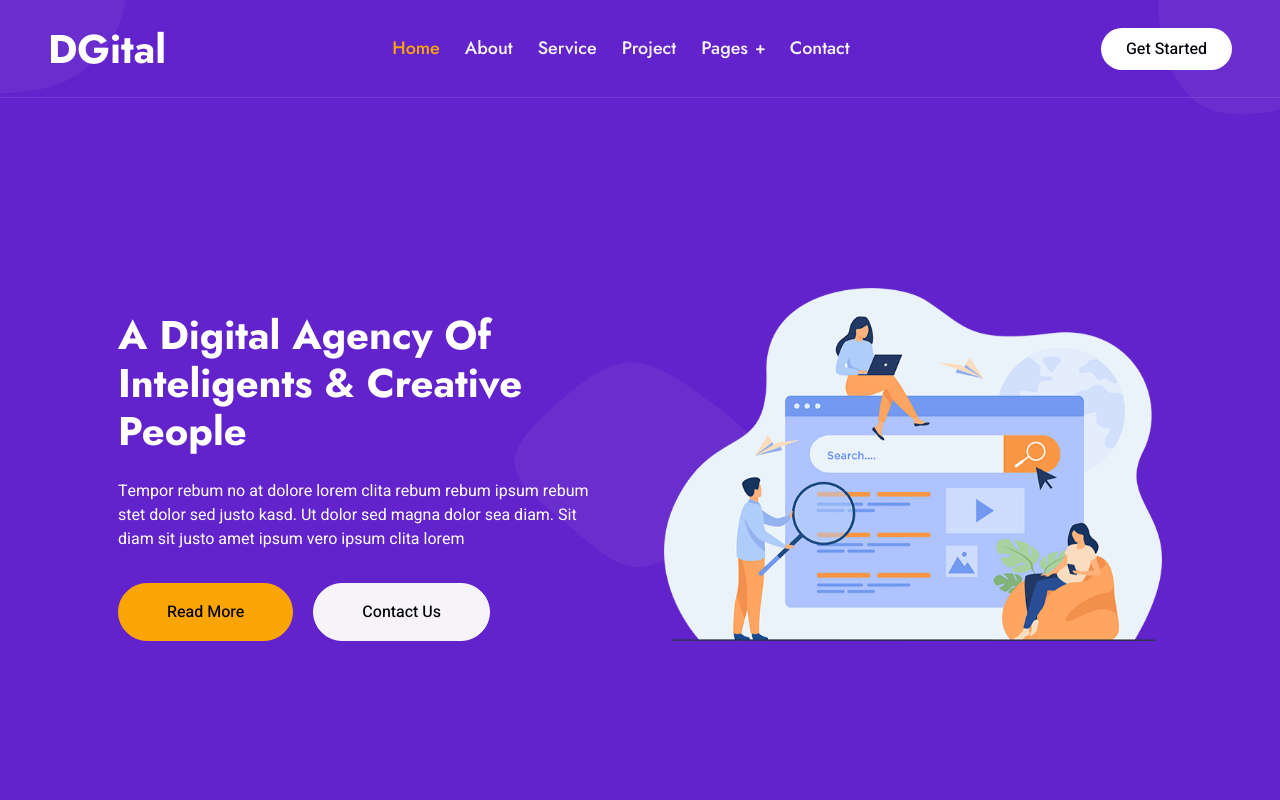
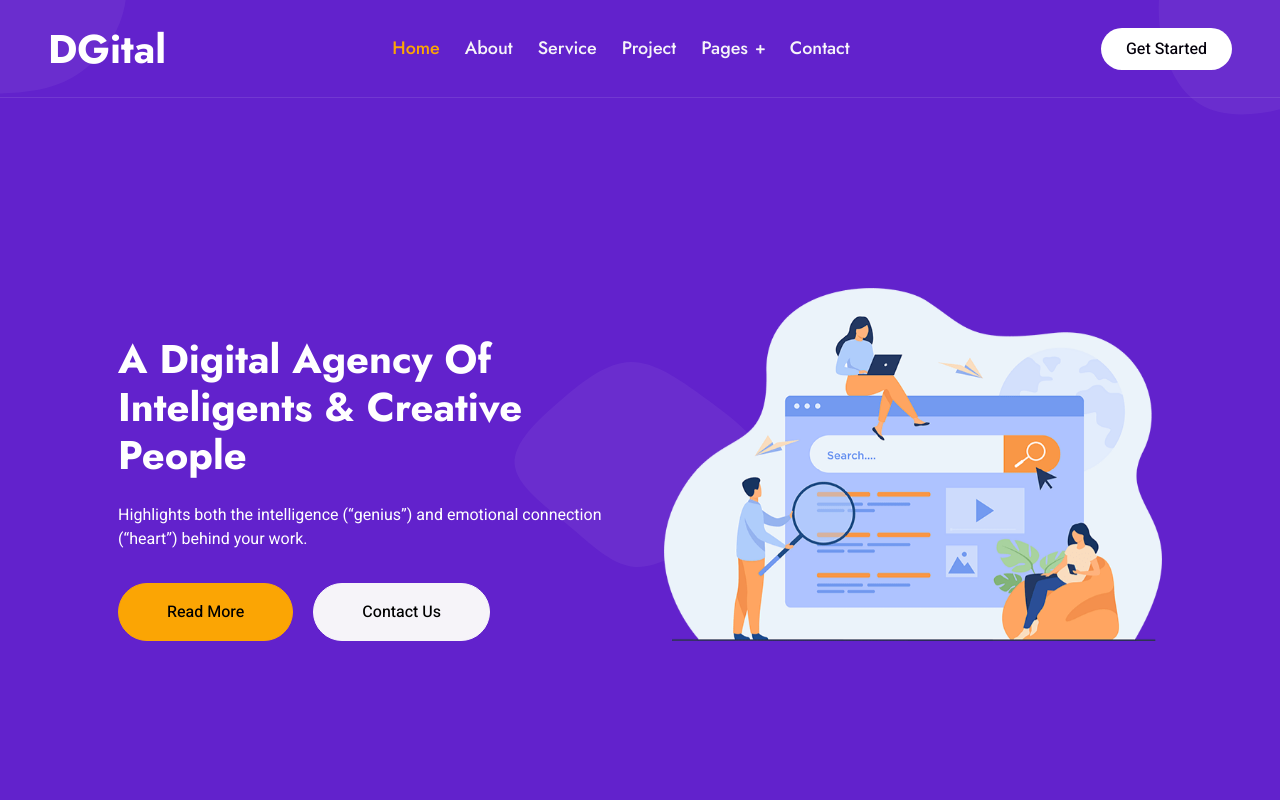
Before and after one commit to vm3458266-ai/VISHAL, a plain HTML site: page index.html in a window 1280 px wide. Shown: the top 800 px of the page. Drawn offline with nearby package versions, Linux system fonts and the light colour scheme; animation ran at ten frames a second.

Commit message:
Update index.html

```diff
--- a/index.html
+++ b/index.html
@@ -78,7 +78,7 @@
                     <div class="row g-5 align-items-end">
                         <div class="col-lg-6 text-center text-lg-start">
                             <h1 class="text-white mb-4 animated slideInDown">A Digital Agency Of Inteligents & Creative People</h1>
-                            <p class="text-white pb-3 animated slideInDown">Tempor rebum no at dolore lorem clita rebum rebum ipsum rebum stet dolor sed justo kasd. Ut dolor sed magna dolor sea diam. Sit diam sit justo amet ipsum vero ipsum clita lorem</p>
+                            <p class="text-white pb-3 animated slideInDown">Highlights both the intelligence (“genius”) and emotional connection (“heart”) behind your work.</p>
                             <a href="" class="btn btn-secondary py-sm-3 px-sm-5 rounded-pill me-3 animated slideInLeft">Read More</a>
                             <a href="" class="btn btn-light py-sm-3 px-sm-5 rounded-pill animated slideInRight">Contact Us</a>
                         </div>
@@ -606,4 +606,5 @@
     <script src="js/main.js"></script>
 </body>
 
+
 </html>
```
